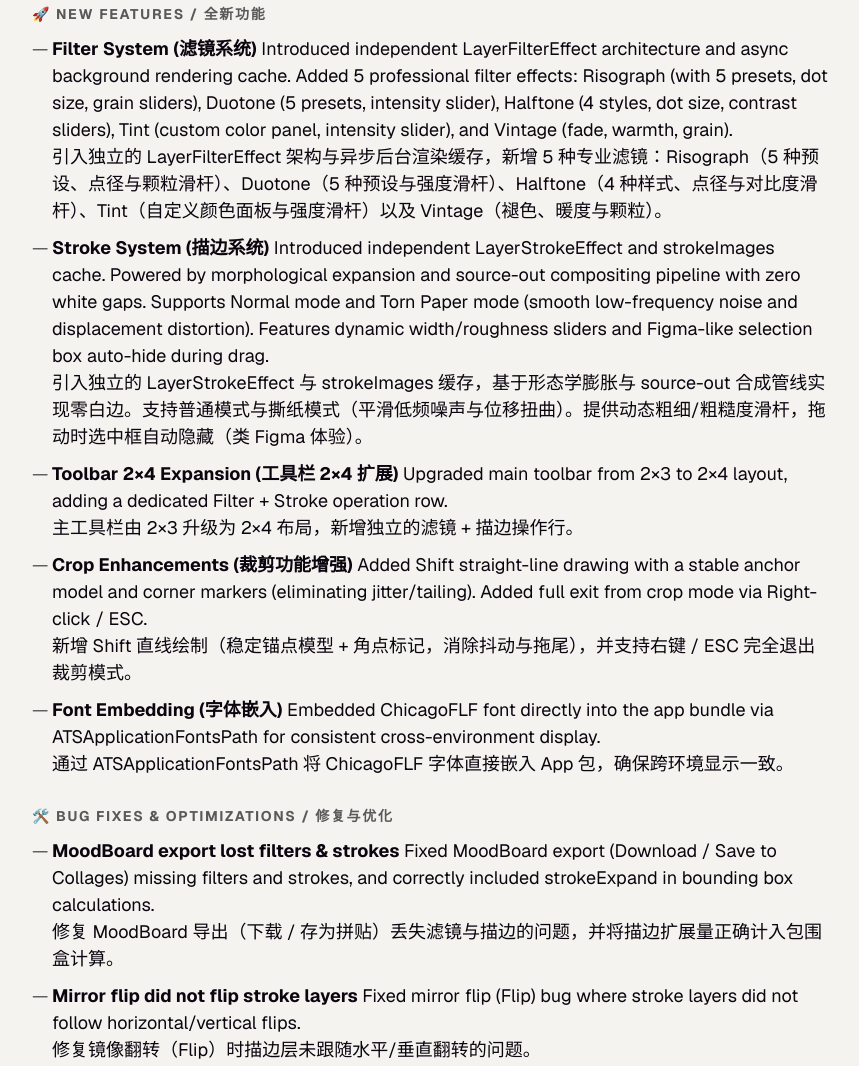
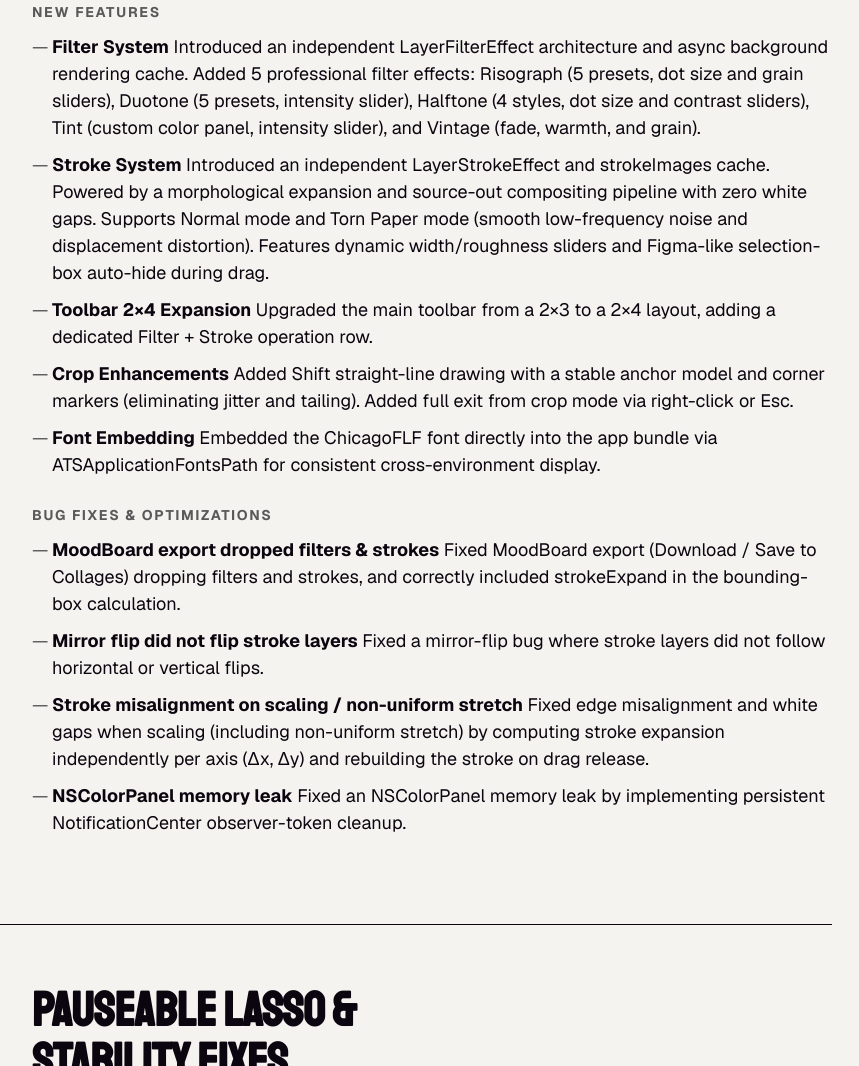
Before and after one commit to aianbooo/whimcut-web, a website: page changelog.html in a window 1280 px wide. Shown: the part 635-1701 px from the top of the page, without its empty margins (348-1207 px from the left). Drawn offline with nearby package versions, Linux system fonts and the light colour scheme; a web font is replaced by a local one.

Commit message:
chore: changelog v2.3 改为纯英文版

```diff
--- a/changelog.html
+++ b/changelog.html
@@ -223,65 +223,47 @@
         <div class="changelog-body">
           <h2 class="changelog-title">Filters, strokes &amp;<br>a smarter crop</h2>
 
-          <p class="changelog-section-label">🚀 New Features / 全新功能</p>
+          <p class="changelog-section-label">New Features</p>
           <ul class="changelog-items">
             <li>
-              <strong>Filter System (滤镜系统)</strong>
-              Introduced independent LayerFilterEffect architecture and async background rendering cache. Added 5 professional filter effects: Risograph (with 5 presets, dot size, grain sliders), Duotone (5 presets, intensity slider), Halftone (4 styles, dot size, contrast sliders), Tint (custom color panel, intensity slider), and Vintage (fade, warmth, grain).
-              <br>
-              引入独立的 LayerFilterEffect 架构与异步后台渲染缓存，新增 5 种专业滤镜：Risograph（5 种预设、点径与颗粒滑杆）、Duotone（5 种预设与强度滑杆）、Halftone（4 种样式、点径与对比度滑杆）、Tint（自定义颜色面板与强度滑杆）以及 Vintage（褪色、暖度与颗粒）。
+              <strong>Filter System</strong>
+              Introduced an independent LayerFilterEffect architecture and async background rendering cache. Added 5 professional filter effects: Risograph (5 presets, dot size and grain sliders), Duotone (5 presets, intensity slider), Halftone (4 styles, dot size and contrast sliders), Tint (custom color panel, intensity slider), and Vintage (fade, warmth, and grain).
             </li>
             <li>
-              <strong>Stroke System (描边系统)</strong>
-              Introduced independent LayerStrokeEffect and strokeImages cache. Powered by morphological expansion and source-out compositing pipeline with zero white gaps. Supports Normal mode and Torn Paper mode (smooth low-frequency noise and displacement distortion). Features dynamic width/roughness sliders and Figma-like selection box auto-hide during drag.
-              <br>
-              引入独立的 LayerStrokeEffect 与 strokeImages 缓存，基于形态学膨胀与 source-out 合成管线实现零白边。支持普通模式与撕纸模式（平滑低频噪声与位移扭曲）。提供动态粗细/粗糙度滑杆，拖动时选中框自动隐藏（类 Figma 体验）。
+              <strong>Stroke System</strong>
+              Introduced an independent LayerStrokeEffect and strokeImages cache. Powered by a morphological expansion and source-out compositing pipeline with zero white gaps. Supports Normal mode and Torn Paper mode (smooth low-frequency noise and displacement distortion). Features dynamic width/roughness sliders and Figma-like selection-box auto-hide during drag.
             </li>
             <li>
-              <strong>Toolbar 2×4 Expansion (工具栏 2×4 扩展)</strong>
-              Upgraded main toolbar from 2×3 to 2×4 layout, adding a dedicated Filter + Stroke operation row.
-              <br>
-              主工具栏由 2×3 升级为 2×4 布局，新增独立的滤镜 + 描边操作行。
+              <strong>Toolbar 2×4 Expansion</strong>
+              Upgraded the main toolbar from a 2×3 to a 2×4 layout, adding a dedicated Filter + Stroke operation row.
             </li>
             <li>
-              <strong>Crop Enhancements (裁剪功能增强)</strong>
-              Added Shift straight-line drawing with a stable anchor model and corner markers (eliminating jitter/tailing). Added full exit from crop mode via Right-click / ESC.
-              <br>
-              新增 Shift 直线绘制（稳定锚点模型 + 角点标记，消除抖动与拖尾），并支持右键 / ESC 完全退出裁剪模式。
+              <strong>Crop Enhancements</strong>
+              Added Shift straight-line drawing with a stable anchor model and corner markers (eliminating jitter and tailing). Added full exit from crop mode via right-click or Esc.
             </li>
             <li>
-              <strong>Font Embedding (字体嵌入)</strong>
-              Embedded ChicagoFLF font directly into the app bundle via ATSApplicationFontsPath for consistent cross-environment display.
-              <br>
-              通过 ATSApplicationFontsPath 将 ChicagoFLF 字体直接嵌入 App 包，确保跨环境显示一致。
+              <strong>Font Embedding</strong>
+              Embedded the ChicagoFLF font directly into the app bundle via ATSApplicationFontsPath for consistent cross-environment display.
             </li>
           </ul>
 
-          <p class="changelog-section-label">🛠️ Bug Fixes &amp; Optimizations / 修复与优化</p>
+          <p class="changelog-section-label">Bug Fixes &amp; Optimizations</p>
           <ul class="changelog-items">
             <li>
-              <strong>MoodBoard export lost filters &amp; strokes</strong>
-              Fixed MoodBoard export (Download / Save to Collages) missing filters and strokes, and correctly included strokeExpand in bounding box calculations.
-              <br>
-              修复 MoodBoard 导出（下载 / 存为拼贴）丢失滤镜与描边的问题，并将描边扩展量正确计入包围盒计算。
+              <strong>MoodBoard export dropped filters &amp; strokes</strong>
+              Fixed MoodBoard export (Download / Save to Collages) dropping filters and strokes, and correctly included strokeExpand in the bounding-box calculation.
             </li>
             <li>
               <strong>Mirror flip did not flip stroke layers</strong>
-              Fixed mirror flip (Flip) bug where stroke layers did not follow horizontal/vertical flips.
-              <br>
-              修复镜像翻转（Flip）时描边层未跟随水平/垂直翻转的问题。
+              Fixed a mirror-flip bug where stroke layers did not follow horizontal or vertical flips.
             </li>
             <li>
               <strong>Stroke misalignment on scaling / non-uniform stretch</strong>
-              Fixed responsive scaling and non-uniform stretch edge misalignment / white gaps by calculating stroke expansion independently per axis (Δx, Δy) and triggering edge rebuild on drag release.
-              <br>
-              修复响应式缩放与非等比拉伸时的描边错位/白边问题——按轴独立计算描边扩展量（Δx、Δy），并在拖动松手时触发重建。
+              Fixed edge misalignment and white gaps when scaling (including non-uniform stretch) by computing stroke expansion independently per axis (Δx, Δy) and rebuilding the stroke on drag release.
             </li>
             <li>
               <strong>NSColorPanel memory leak</strong>
-              Fixed NSColorPanel memory leak issue by implementing persistent NotificationCenter observer token cleanup.
-              <br>
-              修复 NSColorPanel 内存泄漏问题，实现 NotificationCenter 观察者 token 的持久化清理。
+              Fixed an NSColorPanel memory leak by implementing persistent NotificationCenter observer-token cleanup.
             </li>
           </ul>
         </div>
```
